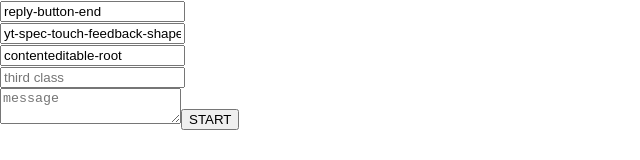
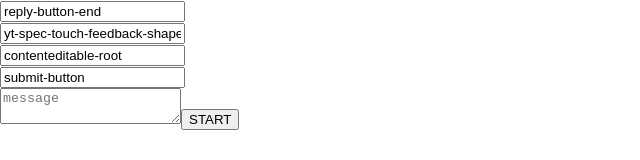
Before and after one commit to jdiaz-dev/disease-helper-extension, a React (Create React App) app: page / in a window 1280 px wide. Shown: the top 160 px of the page, without its empty margins (0-640 px from the left). Built offline with nearby package versions, Linux system fonts and the light colour scheme.

Commit message:
fix repply comment on yt finished

```diff
--- a/src/Commenter/CommenterContainer.tsx
+++ b/src/Commenter/CommenterContainer.tsx
@@ -6,7 +6,9 @@ function CommenterContainer() {
     "yt-spec-touch-feedback-shape__fill"
   );
   const [secondClass, setSecondClass] = useState("contenteditable-root");
-  const [thirdClass, setThirdTag] = useState("");
+  const [thirdClass, setThirdTag] = useState(
+    "submit-button"
+  );
   const [message, setMessage] = useState("");
 
   const onclickHandler = () => {
@@ -14,10 +16,6 @@ function CommenterContainer() {
       chrome.scripting.executeScript({
         target: { tabId: tabs[0].id as number },
         func: async (firstId, firstClass, secondClass, thirdClass, message) => {
-          console.log("--1", firstClass);
-          console.log("--2", secondClass);
-          console.log("--3", thirdClass);
-          console.log("--4", message);
           const idsArr: any = document.querySelectorAll(`#${firstId}`);
 
           for (let x = 0; x < idsArr.length; x++) {
@@ -62,7 +60,17 @@ function CommenterContainer() {
             // Trigger any input events if necessary
             box.dispatchEvent(new Event("input", { bubbles: true }));
           }
-          console.log("--commentBoxes 2", commentBoxes);
+
+          const idsArr2: any = document.querySelectorAll(`#${thirdClass}`); //get as target id custom button of google
+
+          for (let x = 0; x < idsArr2.length; x++) {
+            await new Promise((resolve) =>
+              setTimeout(() => {
+                idsArr2[x].click();
+                resolve(undefined);
+              }, 1000)
+            );
+          }
         },
         args: [firstId, firstClass, secondClass, thirdClass, message],
       });
@@ -121,4 +129,7 @@ yt-formatted-string
 
 ytd-commentbox
 
+yt-spec-button-shape-next--filled
 */
+// const idsArr: any = document.querySelectorAll(`#submit-button`)
+// submit-button
```
